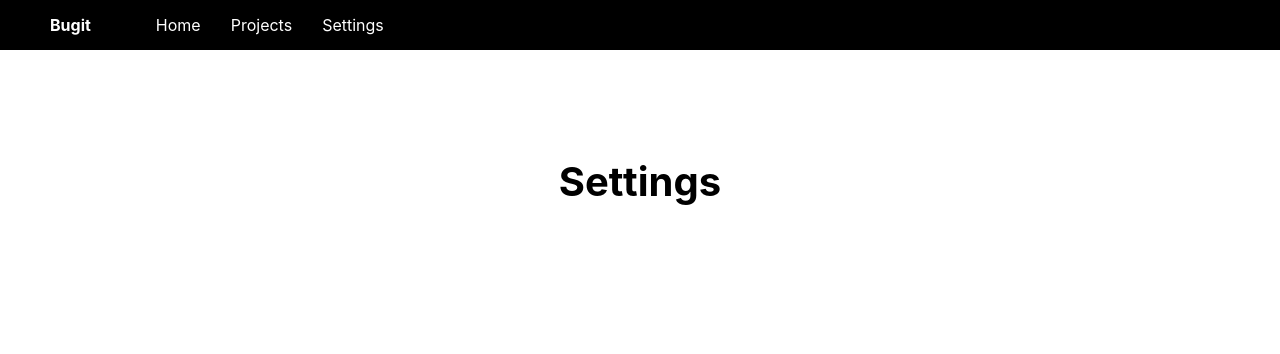
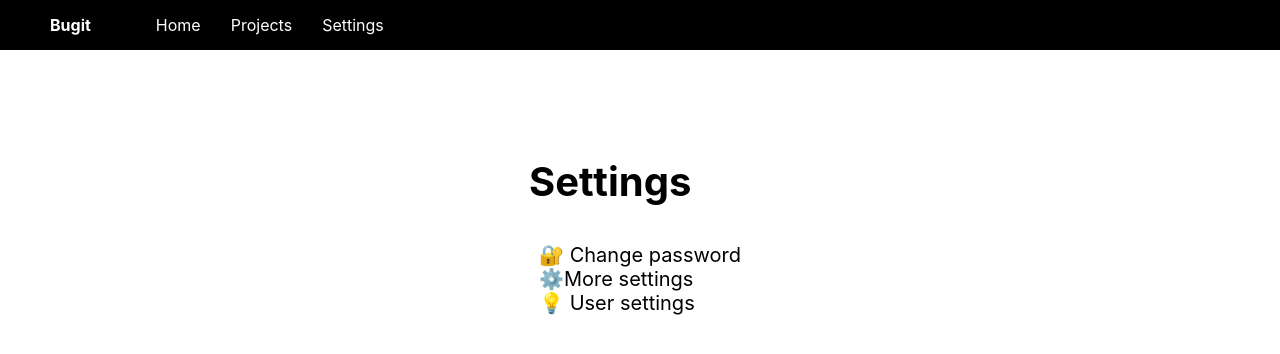
Before and after one commit to tarzzi/bugit, a Next.js app in the folder bugit/: page /settings in a window 1280 px wide. Shown: the top 354 px of the page. Built offline with nearby package versions, Linux system fonts and the light colour scheme.

Commit message:
Create settings page and styles

```diff
--- a/bugit/pages/settings.js
+++ b/bugit/pages/settings.js
@@ -1,7 +1,24 @@
+import Link from 'next/link'
+import settingsStyles from '../styles/Settings.module.scss'
+
 const settings = () => {
     return(
         <div>
             <h1>Settings</h1>
+            <ul className={settingsStyles.list}>
+                <li>
+                    <Link href='/resetpwd'>
+                        🔐 Change password
+                    </Link></li>
+                <li>
+                    <Link href='/more-settings'>
+                        ⚙️More settings
+                    </Link></li>
+                <li>
+                    <Link href='/user'>
+                        💡 User settings
+                    </Link></li>
+            </ul>
         </div>
     )
 }
--- /dev/null
+++ b/bugit/styles/Settings.module.scss
@@ -0,0 +1,19 @@
+.list {
+  height: 50px;
+  padding: 10px;
+  color: #000000;
+  align-items: center;
+  list-style: none;
+}
+
+.list ul {
+  display: grid;
+  grid-template-columns: auto;
+  row-gap: 2rem;
+  justify-content: center;
+  align-items: center;
+}
+
+.list ul li a {
+  margin: 2rem 0;
+}
```
